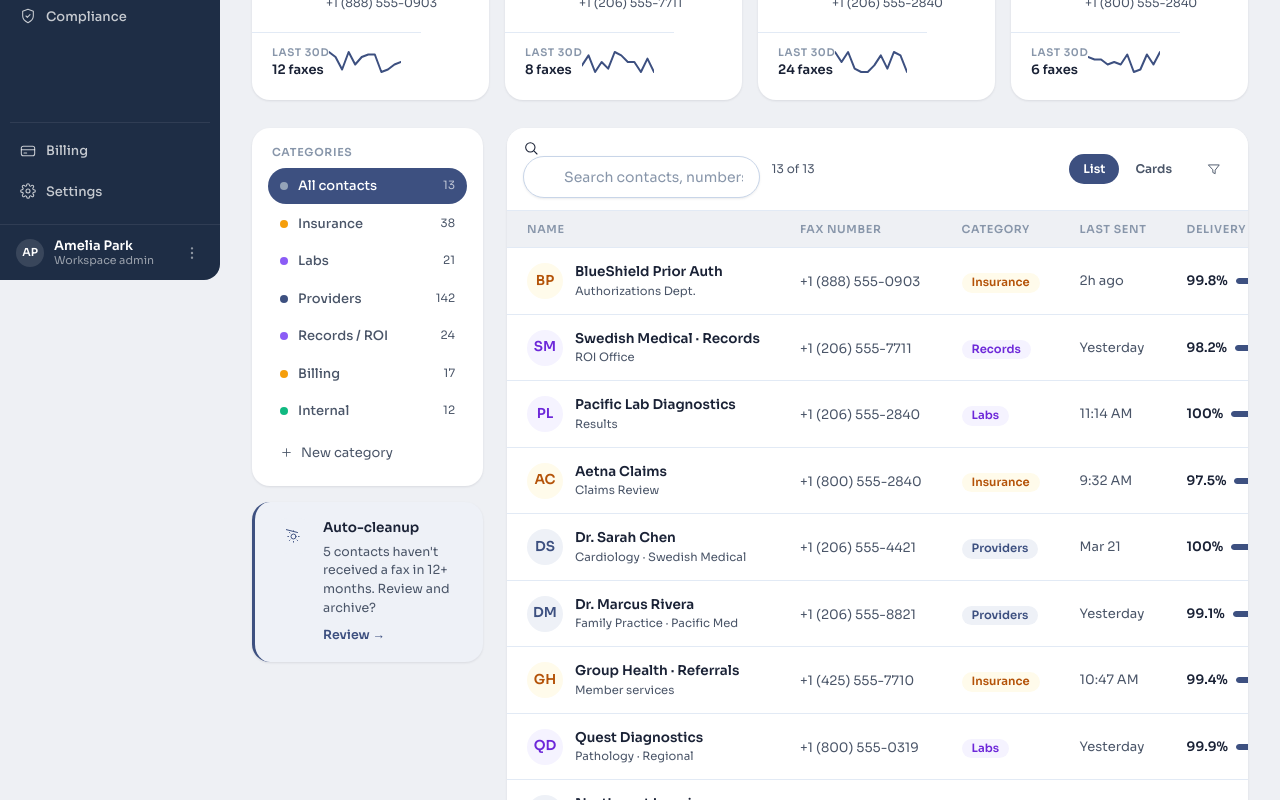
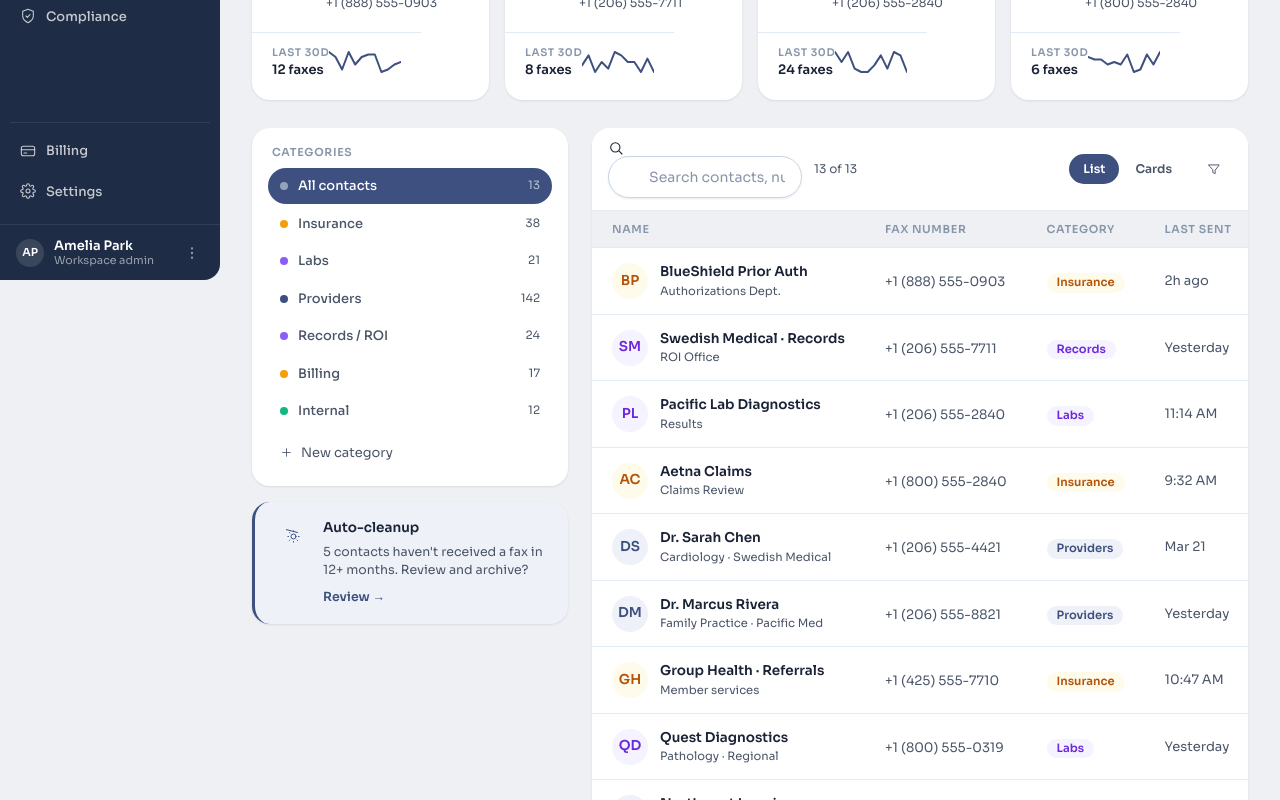
Before and after one commit to kschulze3142/design-prototype, a Next.js app: page /app/contacts in a window 1280 px wide. Shown: the part 520-1320 px from the top of the page. Built offline with nearby package versions, Linux system fonts and the light colour scheme.

Commit message:
fix: contacts — pinned cards auto-fill grid, wider categories sidebar

```diff
--- a/app/app/contacts/page.tsx
+++ b/app/app/contacts/page.tsx
@@ -518,7 +518,7 @@ export default function ContactsPage() {
       <div className="grid grid-cols-12 gap-6">
 
         {/* ── Category rail ── */}
-        <aside className="col-span-12 lg:col-span-3 space-y-4">
+        <aside className="col-span-12 lg:col-span-4 space-y-4">
 
           {/* Category card */}
           <div style={{
@@ -615,7 +615,7 @@ export default function ContactsPage() {
         </aside>
 
         {/* ── Directory ── */}
-        <div className="col-span-12 lg:col-span-9">
+        <div className="col-span-12 lg:col-span-8">
           <div style={{
             background: 'var(--color-surface)',
             border: 'none',
```
